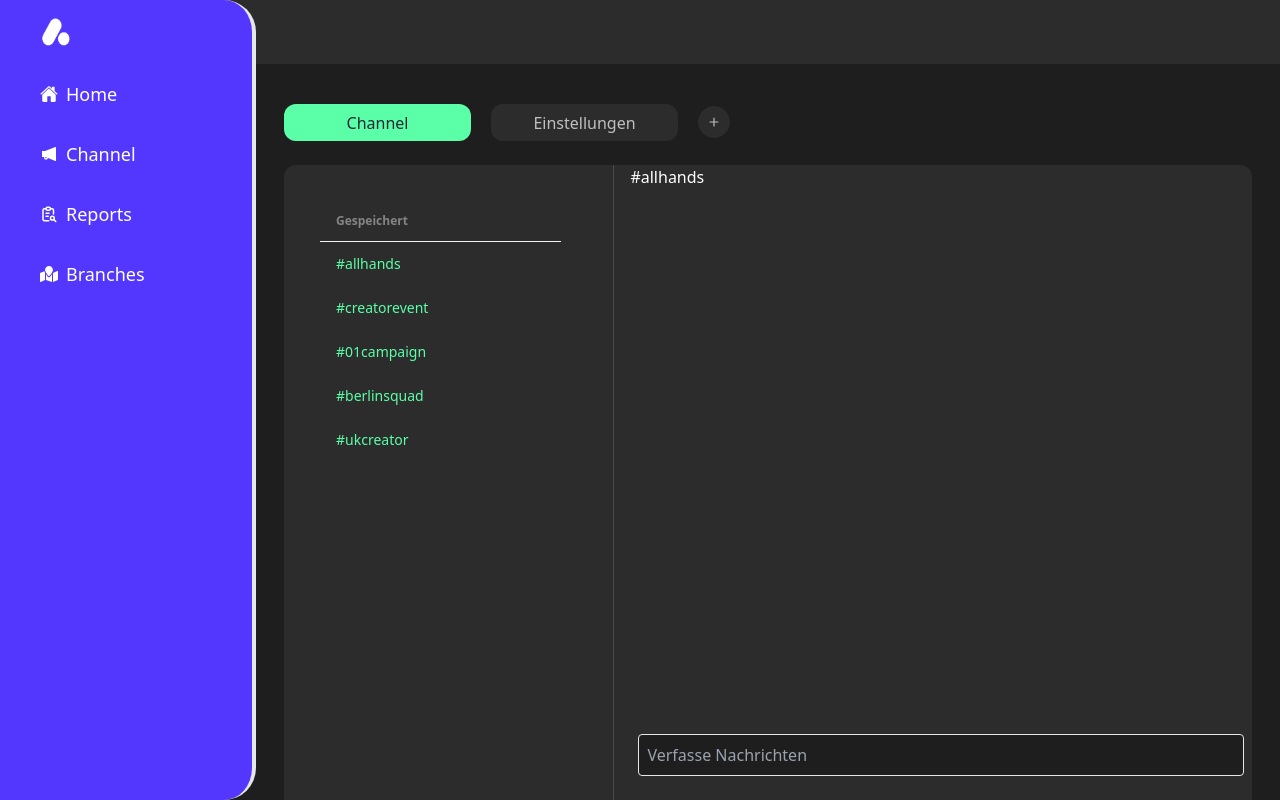
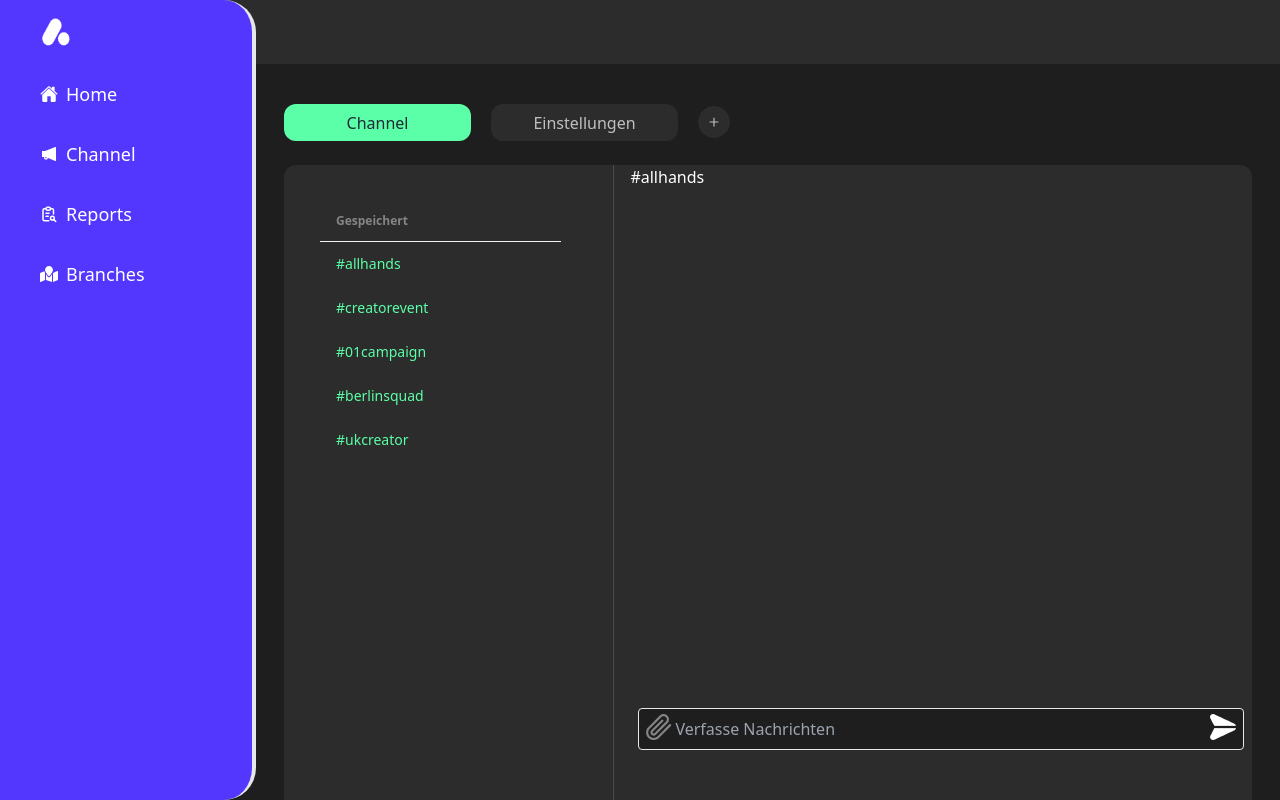
Before and after one commit to mahmudul-islam32/ative, a React (Vite) app: page /dashboard/channel in a window 1280 px wide. Built offline with nearby package versions, Linux system fonts and the light colour scheme.

Commit message:
added channel element

```diff
--- a/src/Dashboard/Components/Channel/Channel.jsx
+++ b/src/Dashboard/Components/Channel/Channel.jsx
@@ -1,7 +1,8 @@
 import React from 'react';
 
 import { IoMdAdd } from 'react-icons/io';
-import { Link } from 'react-router-dom';
+import img1 from '../../../../public/paper-plane-top 1.png'
+import img2 from '../../../../public/clip 1.png'
 
 const Channel = () => {
     return (
@@ -41,7 +42,12 @@ const Channel = () => {
                     </div>
 
                     <div className="sticky bottom-4 bg-[#2C2C2C] p-2">
-                        <input type="text" className='w-full p-2 border bg-[#1E1E1EF2]  rounded' placeholder='Verfasse Nachrichten' />
+                        <input type="text" className='w-full px-9 py-2 border bg-[#1E1E1EF2]  rounded' placeholder='Verfasse Nachrichten' />
+                      <div className='flex flex-row relative justify-between -top-9 px-2'>
+                      <img className='' src={img2} alt="" />
+                      <img className='' src={img1} alt="" />
+
+                      </div>
                     </div>
                 </div>
 
```
Also changed, not shown: public/Rectangle 177.png (added), public/clip 1.png (added).
